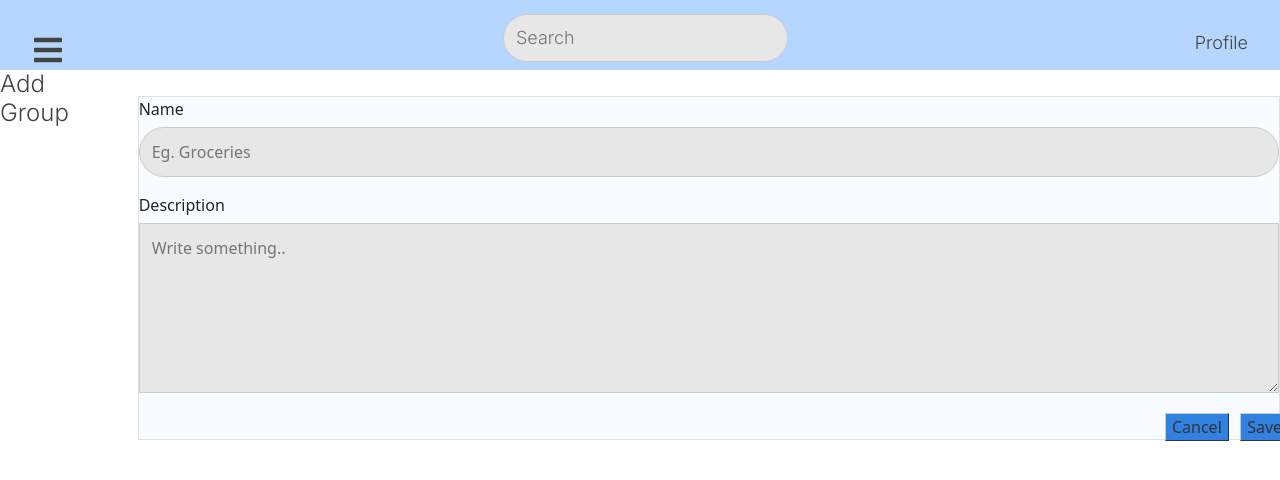
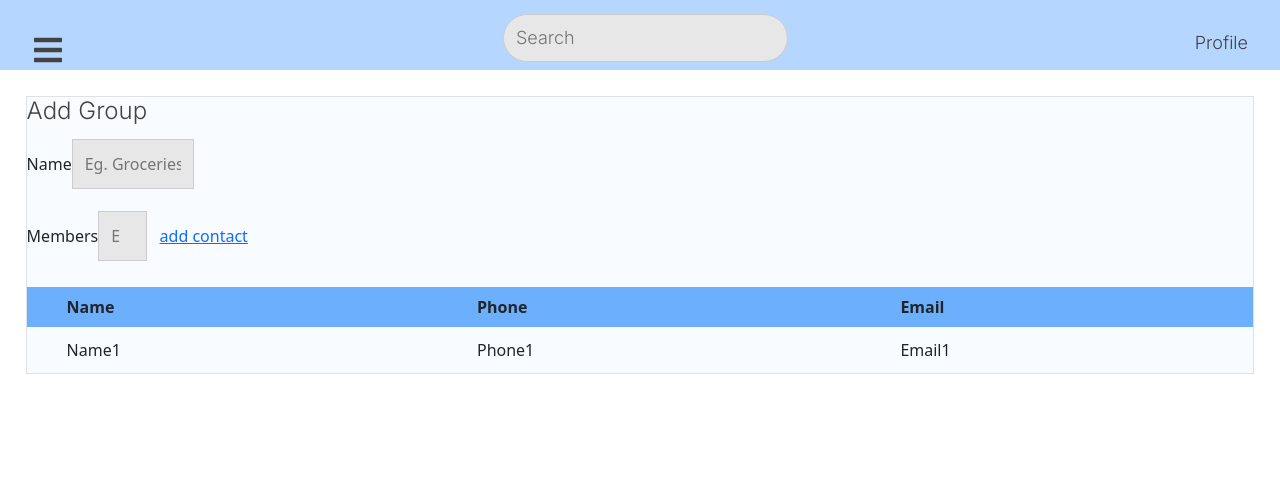
Before and after one commit to yiyangshen/COMP30022-DocMcStuffins, a React (Create React App) app in the folder frontend/: page /groups/new in a window 1280 px wide. Shown: the top 480 px of the page. Built offline with nearby package versions, Linux system fonts and the light colour scheme.

Commit message:
new group page created
awaiting api implementation

```diff
--- a/frontend/src/App.tsx
+++ b/frontend/src/App.tsx
@@ -55,11 +55,11 @@ function App() {
                         <Route path="/contacts/details" />
 
                         <Route exact path="/groups" component={ViewGroups} />
-                        <Route exact path="/groups/new" component = {newGroup}/>
+                        <Route exact path="/groups/new" component ={newGroup}/>
                         <Route path="/groups/details" />
 
                         <Route exact path="/memos" component={ViewMemos} />
-                        <Route exact path="/memos/new" component = {newMemo} />
+                        <Route exact path="/memos/new" component ={newMemo} />
                         <Route path="/memos/details" />
                     </div>
                 </Switch>
--- a/frontend/src/components/newGroup.tsx
+++ b/frontend/src/components/newGroup.tsx
@@ -6,20 +6,33 @@ import "../css/newGroup.css";
 class newMemo extends React.Component {
     render() {
         return (
-            <div className="box">
+            <div className="border">
                 <h1>Add Group</h1>
-                <div className="border">
-                    <label>Name</label>
-                    <input type="text" id="memoName" name="memoName" placeholder="Eg. Groceries"/>
-                    <label>Description</label>
-                    <textarea id="description" name="description" placeholder="Write something.."></textarea>
+                <label>Name</label>
+                <input type="name" id="groupName" name="groupName" placeholder="Eg. Groceries"/>
 
-                    <Link to=".." className="cancel">Cancel</Link>
-                    <Link to=".." className="save">Save</Link>
+                <div className="box1">
+                    <label>Members</label>
+                    <input type="number" id="members" name="members" placeholder="Eg. 5"/>
+                    <Link to=".." className="addContact">add contact</Link>
                 </div>
+                <table>
+                    <thead>
+                        <tr className="table-lable">
+                            <th>Name</th>
+                            <th>Phone</th>
+                            <th>Email</th>
+                        </tr>
+                    </thead>
+                    <tbody>
+                        <td>Name1</td>
+                        <td>Phone1</td>
+                        <td>Email1</td>
+                    </tbody>
+                </table>
+
             </div>
-
-        );
+    );
     }
 }
 
--- a/frontend/src/components/newMemo.tsx
+++ b/frontend/src/components/newMemo.tsx
@@ -13,9 +13,7 @@ class newMemo extends React.Component {
                 <input type="text" id="memoName" name="memoName" placeholder="Eg. Groceries"/>
                 <label>Description</label>
                 <textarea id="description" name="description" placeholder="Write something.."></textarea>
-
                 <Link to=".." className="cancel">Cancel</Link>
-                <Link to=".." className="save">Save</Link>
             </div>
         );
     }
--- a/frontend/src/css/newGroup.css
+++ b/frontend/src/css/newGroup.css
@@ -0,0 +1,30 @@
+/* input[type=text], select, textarea {
+    background-color: #E7E7E7;
+    width: 100%;
+    padding: 12px;
+    border: 1px solid #ccc;
+    margin-top: 6px;
+    margin-bottom: 16px;
+    resize: vertical;
+} */
+input[type=name], groupName{
+    width: 10%;
+    background-color: #E7E7E7;
+    padding: 12px;
+    border: 1px solid #ccc;
+    margin-top: 6px;
+    margin-bottom: 16px;
+    resize: vertical;
+}
+input[type=number], members{
+    width: 4%;
+    background-color: #E7E7E7;
+    padding: 12px;
+    border: 1px solid #ccc;
+    margin-top: 6px;
+    margin-bottom: 16px;
+    resize: vertical;
+}
+.addContact{
+    margin-left: 1%;
+}
```
